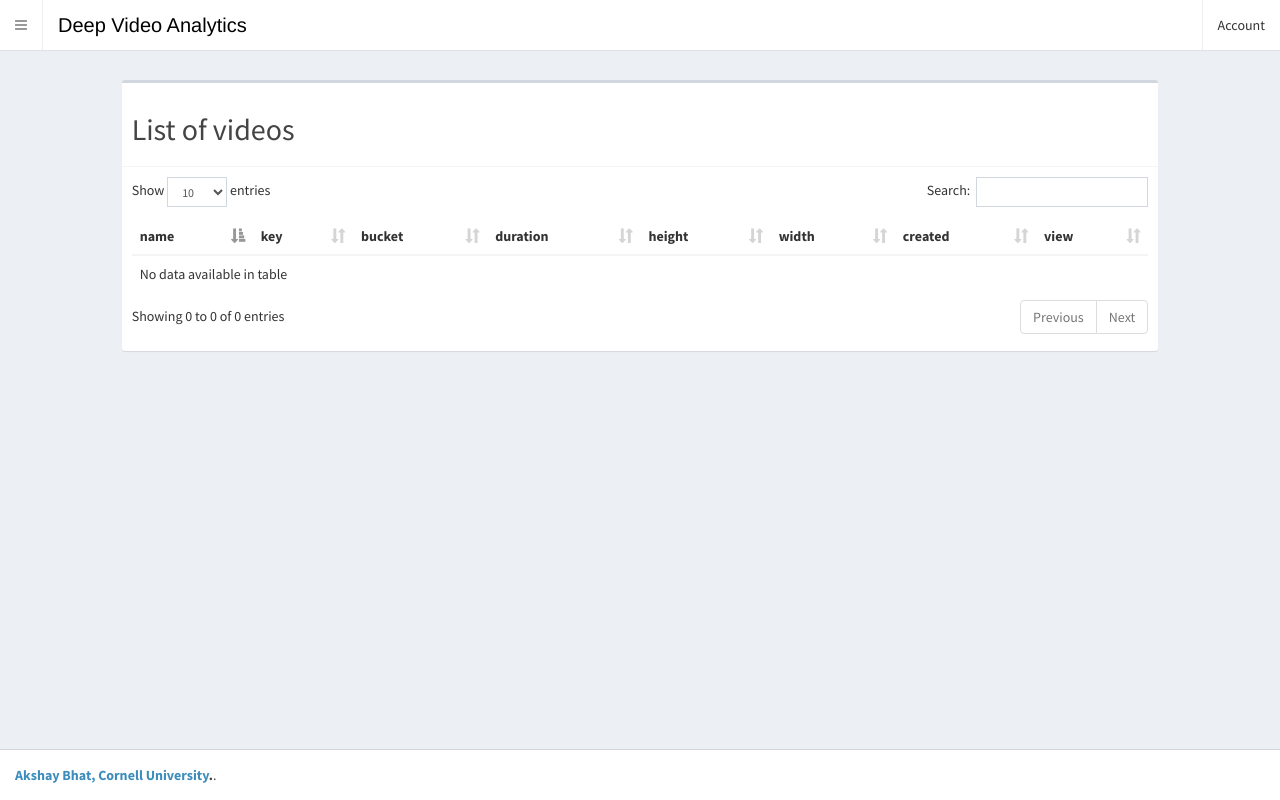
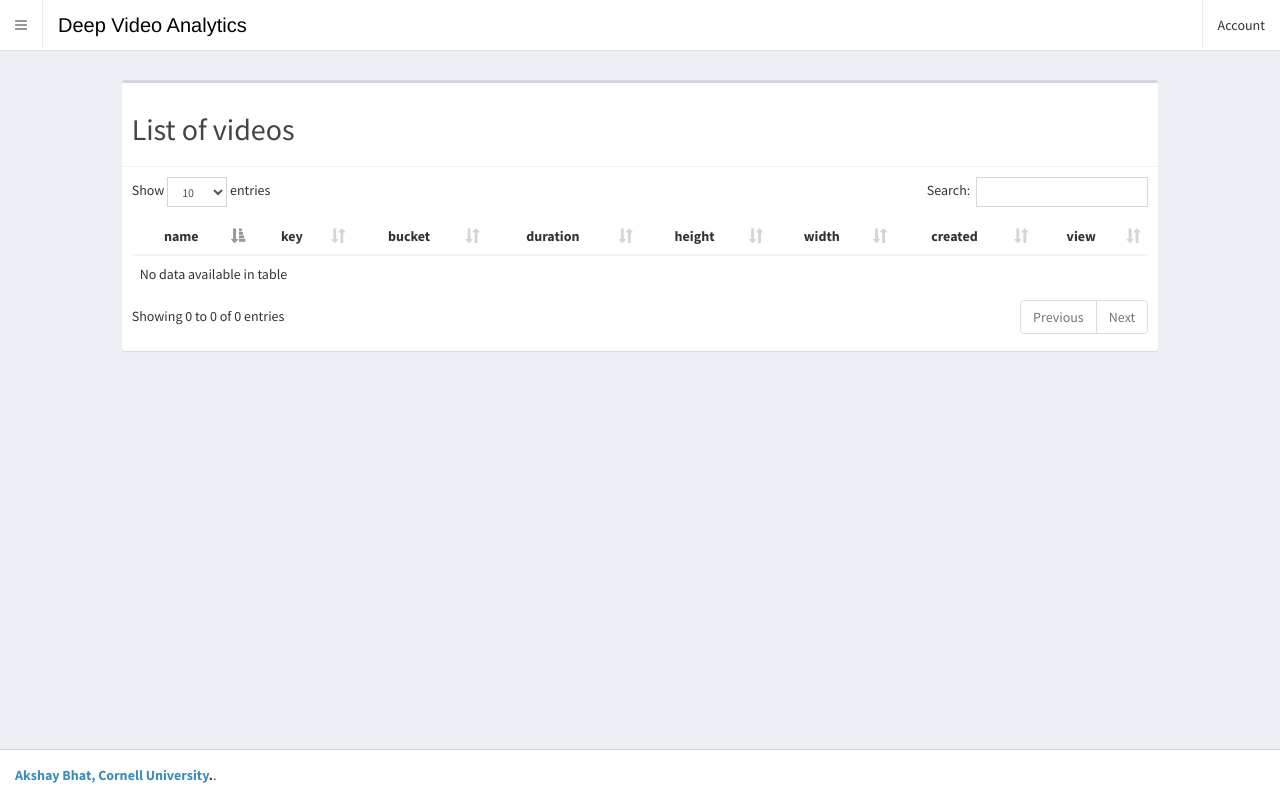
Before and after one commit to ml-lab/DeepVideoAnalytics, a Django app: page /videos/ in a window 1280 px wide. Run offline with Django 3.2, Linux system fonts and the light colour scheme; data that the repository does not hold is empty; parts of the project's set-up code (start-up, migrations or seed data) failed here and were passed over; some libraries are stand-ins or nearby versions.

Commit message:
improved markup

```diff
--- a/dvalib/indexer.py
+++ b/dvalib/indexer.py
@@ -4,7 +4,7 @@
 from torch.autograd import Variable
 from torchvision import transforms
 from dvalib import resnet
-
+import logging
 
 class Indexer(object):
 
@@ -14,6 +14,7 @@
 
     def load(self):
         if self.net is None:
+            logging.warning("Loading the network")
             self.net = resnet.resnet18(pretrained=True)
             self.transform = transforms.Compose([
                 transforms.Scale(224),
--- a/templates/dvaapp/video_list.html
+++ b/templates/dvaapp/video_list.html
@@ -15,14 +15,14 @@
                 <table class="table dataTables">
                 <thead>
                 <tr>
-                    <th>name</th>
-                    <th>key</th>
-                    <th>bucket </th>
-                    <th>duration</th>
-                    <th>height</th>
-                    <th>width</th>
-                    <th>created</th>
-                    <th>view</th>
+                    <th class="text-center">name</th>
+                    <th class="text-center">key</th>
+                    <th class="text-center">bucket </th>
+                    <th class="text-center">duration</th>
+                    <th class="text-center">height</th>
+                    <th class="text-center">width</th>
+                    <th class="text-center">created</th>
+                    <th class="text-center">view</th>
                 </tr>
                 </thead>
                 <tbody>
```
Also changed, not shown: templates/dvaapp/video_detail.html (+8 -10 lines).
